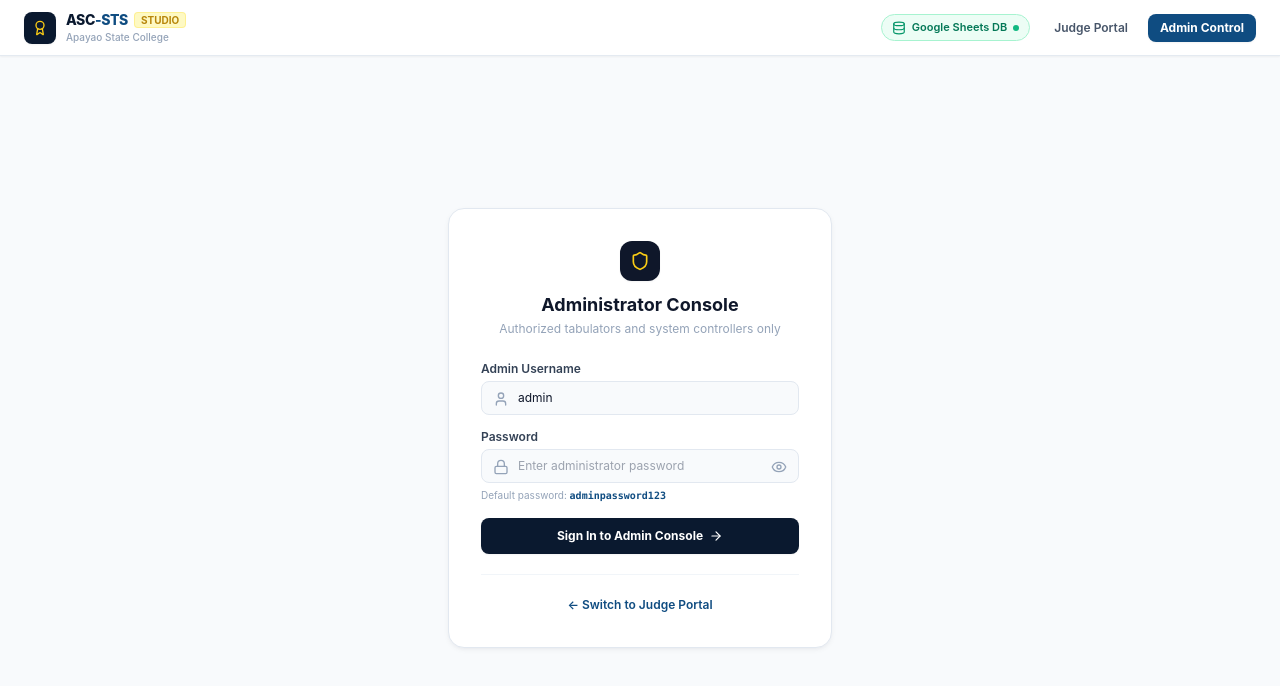
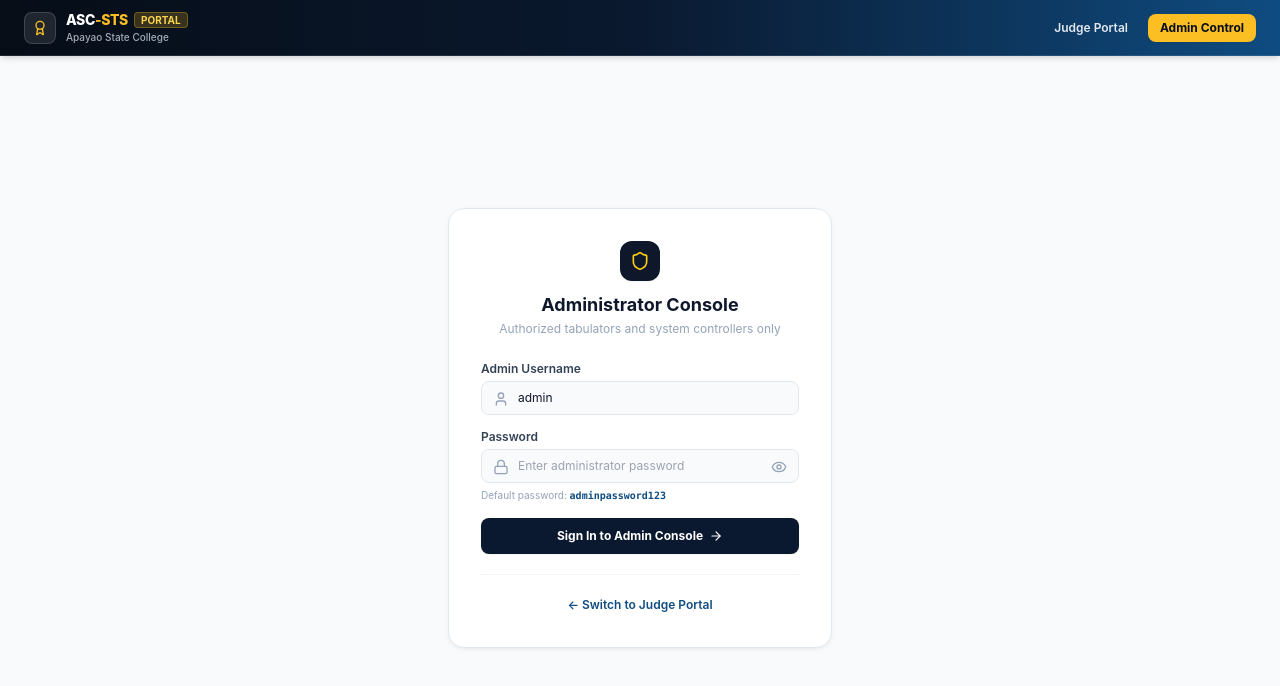
Before and after one commit to user1603109/asc-sts, a Next.js app: page /admin/login in a window 1280 px wide. Shown: the top 686 px of the page. Built offline with nearby package versions, Linux system fonts and the light colour scheme.

Commit message:
fix(types): add next-env.d.ts, tsconfig baseUrl, missing types in enlistment, and clean component imports

```diff
--- a/src/app/admin/tabulation/page.tsx
+++ b/src/app/admin/tabulation/page.tsx
@@ -1,6 +1,6 @@
 'use client';
 
-import { Fragment, Suspense, useEffect, useState } from 'react';
+import { Suspense, useEffect, useState } from 'react';
 import { useSearchParams } from 'next/navigation';
 import AppLayout from '@/components/AppLayout';
 import {
--- a/src/components/AppLayout.tsx
+++ b/src/components/AppLayout.tsx
@@ -294,7 +294,7 @@ export default function AppLayout({
                 </div>
                 <div>
                   <p className="text-[11px] font-bold text-slate-800 leading-tight">ASC System v2.0</p>
-                  <p className="text-[10px] text-slate-400 font-medium">Sheets Synced</p>
+                  <p className="text-[10px] text-slate-400 font-medium">{googleConfigured ? 'Sheets Synced' : 'Database Active'}</p>
                 </div>
               </div>
               <span className="text-[9px] font-extrabold uppercase px-1.5 py-0.5 rounded bg-emerald-100 text-emerald-700 border border-emerald-200">
--- a/src/components/Navbar.tsx
+++ b/src/components/Navbar.tsx
@@ -2,7 +2,7 @@
 
 import Link from 'next/link';
 import { useRouter } from 'next/navigation';
-import { Award, LogOut, Shield, User, Database } from 'lucide-react';
+import { Award, LogOut, Shield, User } from 'lucide-react';
 
 interface NavbarProps {
   user?: {
@@ -10,10 +10,9 @@ interface NavbarProps {
     fullName: string;
     role: 'admin' | 'judge';
   } | null;
-  googleConfigured?: boolean;
 }
 
-export default function Navbar({ user, googleConfigured = false }: NavbarProps) {
+export default function Navbar({ user }: NavbarProps) {
   const router = useRouter();
 
   const handleLogout = async () => {
@@ -27,56 +26,50 @@ export default function Navbar({ user, googleConfigured = false }: NavbarProps)
   };
 
   return (
-    <header className="no-print sticky top-0 z-50 bg-white border-b border-slate-200/90 h-14 flex items-center justify-between px-4 sm:px-6 shadow-sm">
+    <header className="no-print sticky top-0 z-50 bg-gradient-to-r from-[#060D17] via-[#0A192F] to-[#0F4C81] border-b border-white/10 text-white h-14 flex items-center justify-between px-4 sm:px-6 shadow-md">
       <div className="max-w-7xl mx-auto w-full flex items-center justify-between">
         {/* Brand Logo & Title */}
         <Link
           href={user ? (user.role === 'admin' ? '/admin/dashboard' : '/judge/dashboard') : '/'}
           className="flex items-center gap-2.5 group"
         >
-          <div className="w-8 h-8 rounded-lg bg-navy-900 flex items-center justify-center text-gold-400 font-black shadow-sm group-hover:bg-yale-700 transition-colors">
-            <Award className="w-4 h-4 text-gold-400" />
+          <div className="w-8 h-8 rounded-lg bg-white/10 flex items-center justify-center text-amber-400 font-black shadow-sm group-hover:bg-white/20 border border-white/15 transition-all">
+            <Award className="w-4 h-4 text-amber-400" />
           </div>
           <div>
             <div className="flex items-center gap-1.5 leading-none">
-              <span className="font-extrabold text-sm tracking-tight text-navy-900">
-                ASC<span className="text-yale-700">-STS</span>
+              <span className="font-extrabold text-sm tracking-tight text-white">
+                ASC<span className="text-amber-400">-STS</span>
               </span>
-              <span className="text-[10px] uppercase font-bold px-1.5 py-0.5 rounded bg-gold-100 text-gold-700 border border-gold-300/40">
-                STUDIO
+              <span className="text-[10px] uppercase font-bold px-1.5 py-0.5 rounded bg-amber-400/20 text-amber-300 border border-amber-400/30">
+                PORTAL
               </span>
             </div>
-            <p className="text-[10px] text-slate-400 font-medium">Apayao State College</p>
+            <p className="text-[10px] text-slate-300/80 font-medium">Apayao State College</p>
           </div>
         </Link>
 
         {/* Center / Right controls */}
         <div className="flex items-center gap-3">
-          {/* Database indicator */}
-          <div className="hidden sm:flex items-center gap-1.5 px-2.5 py-1 rounded-full text-[11px] font-semibold bg-emerald-50 text-emerald-700 border border-emerald-200">
-            <Database className="w-3.5 h-3.5 text-emerald-600" />
-            <span>Google Sheets DB</span>
-            <span className="w-1.5 h-1.5 rounded-full bg-emerald-500 animate-pulse" />
-          </div>
 
           {/* User Profile or Login links */}
           {user ? (
-            <div className="flex items-center gap-2 pl-2 border-l border-slate-200">
-              <div className="flex items-center gap-2 px-2.5 py-1 rounded-lg bg-slate-50 border border-slate-200">
+            <div className="flex items-center gap-2 pl-2 border-l border-white/15">
+              <div className="flex items-center gap-2 px-2.5 py-1 rounded-lg bg-white/10 border border-white/15">
                 {user.role === 'admin' ? (
-                  <Shield className="w-3.5 h-3.5 text-yale-700" />
+                  <Shield className="w-3.5 h-3.5 text-amber-400" />
                 ) : (
-                  <User className="w-3.5 h-3.5 text-gold-600" />
+                  <User className="w-3.5 h-3.5 text-amber-300" />
                 )}
                 <div className="text-left text-xs">
-                  <p className="font-bold text-slate-800 leading-tight">{user.fullName}</p>
-                  <p className="text-[10px] text-slate-400 capitalize">{user.role}</p>
+                  <p className="font-bold text-white leading-tight">{user.fullName}</p>
+                  <p className="text-[10px] text-slate-300 capitalize">{user.role}</p>
                 </div>
               </div>
 
               <button
                 onClick={handleLogout}
-                className="p-1.5 text-slate-400 hover:text-rose-600 hover:bg-rose-50 rounded-lg transition-colors"
+                className="p-1.5 text-slate-300 hover:text-rose-300 hover:bg-rose-500/20 rounded-lg transition-colors"
                 title="Log out"
               >
                 <LogOut className="w-4 h-4" />
@@ -86,13 +79,13 @@ export default function Navbar({ user, googleConfigured = false }: NavbarProps)
             <div className="flex items-center gap-2">
               <Link
                 href="/login"
-                className="px-3 py-1.5 rounded-lg text-xs font-semibold text-slate-600 hover:text-slate-900 hover:bg-slate-100 transition-colors"
+                className="px-3 py-1.5 rounded-lg text-xs font-semibold text-slate-200 hover:text-white hover:bg-white/10 transition-colors"
               >
                 Judge Portal
               </Link>
               <Link
                 href="/admin/login"
-                className="px-3 py-1.5 rounded-lg text-xs font-bold text-white bg-yale-700 hover:bg-yale-800 shadow-sm transition-colors"
+                className="px-3 py-1.5 rounded-lg text-xs font-bold text-navy-950 bg-amber-400 hover:bg-amber-300 shadow-sm transition-colors"
               >
                 Admin Control
               </Link>
--- a/tsconfig.json
+++ b/tsconfig.json
@@ -18,6 +18,7 @@
         "name": "next"
       }
     ],
+    "baseUrl": ".",
     "paths": {
       "@/*": ["./src/*"]
     }
```
Also changed, not shown: src/app/admin/enlistment/page.tsx (+10 -1 lines).
